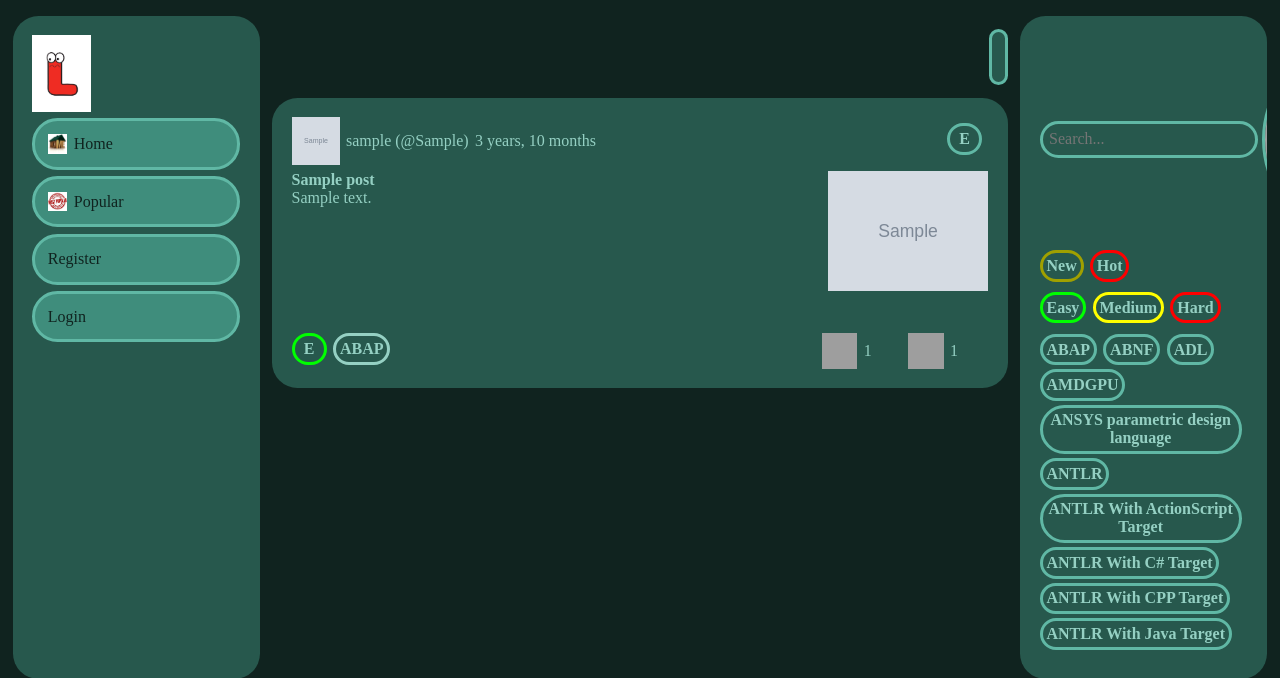
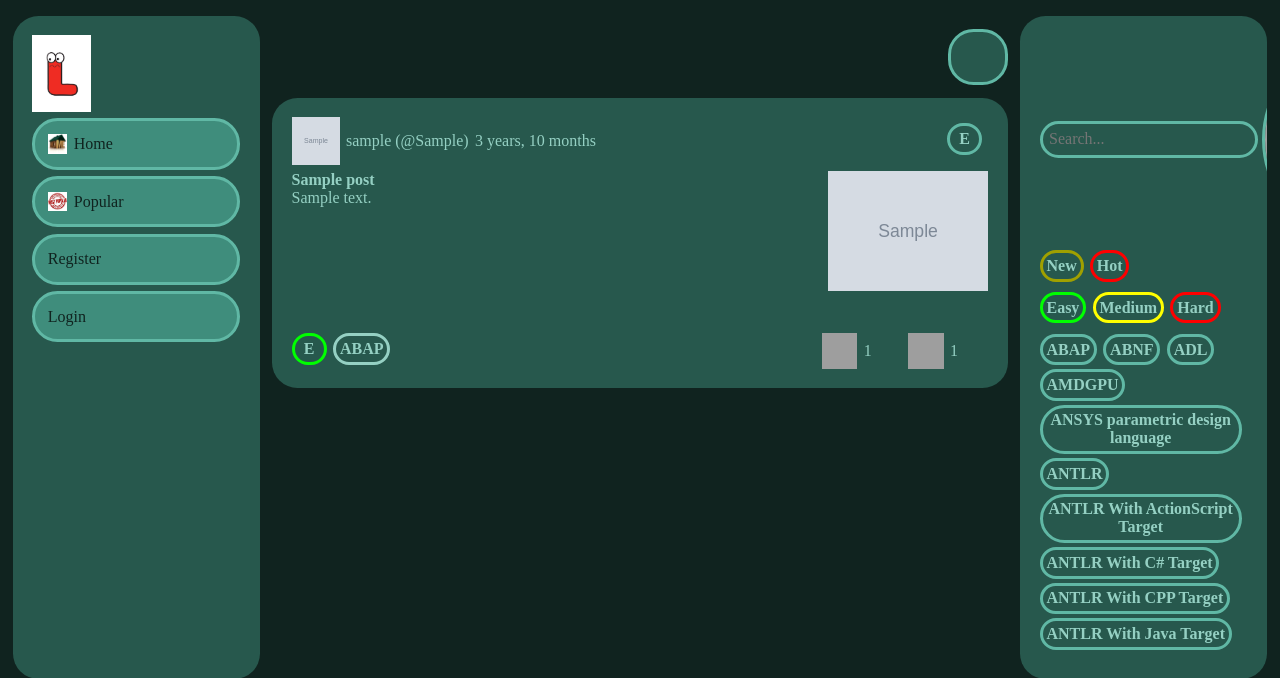
Before and after one commit to YaBoyya/Litter, a Django app: page /search in a window 1280 px wide. Shown: the top 678 px of the page. Run offline with Django 5.2, Linux system fonts and the light colour scheme; data comes from the database, SQL or seed files in the repository; tables that the repository leaves empty hold one stand-in row (values such as "Sample post"); grey boxes marked "Sample" are stand-in pictures; grey boxes are pictures that could not be loaded.

Commit message:
Fix popup in sort button

```diff
--- a/core/static/css/feed.css
+++ b/core/static/css/feed.css
@@ -52,6 +52,7 @@
 }
 #sort {
   overflow: visible;
+  width: 3.7rem;
 }
 #sort>ul {
   position: absolute;
--- a/core/static/js/feed.js
+++ b/core/static/js/feed.js
@@ -86,6 +86,7 @@ function sortPopupInit() {
   let sort = document.getElementById("sort")
   let button = sort.firstElementChild
   let lis = sort.getElementsByClassName("popup-menu")[0].getElementsByTagName("li")
+  button.textContent = button.textContent.charAt(0).toUpperCase() + button.textContent.slice(1)
   for(let li of lis) {
     if(li.textContent.trim()===button.textContent.trim()) {
       li.style.visibility = "collapse"
--- a/static/css/base.css
+++ b/static/css/base.css
@@ -87,10 +87,6 @@ a {
 input[type="submit"], button, input[type="file"]::file-selector-button {
   cursor: pointer;
   min-width: fit-content;
-}
-input[type="checkbox"] {
-  visibility: collapse;
-  display: none;
 }
 input[type="text"], input[type="password"], input[type="email"], textarea {
   flex-grow: 1;
```
